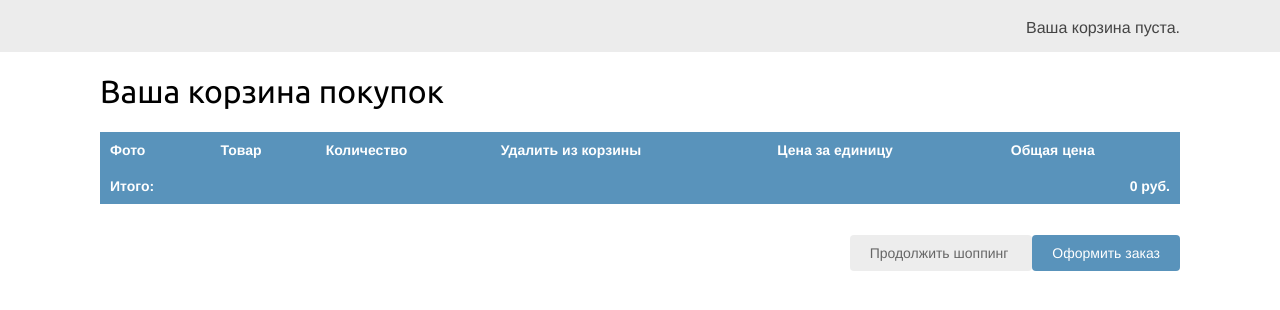
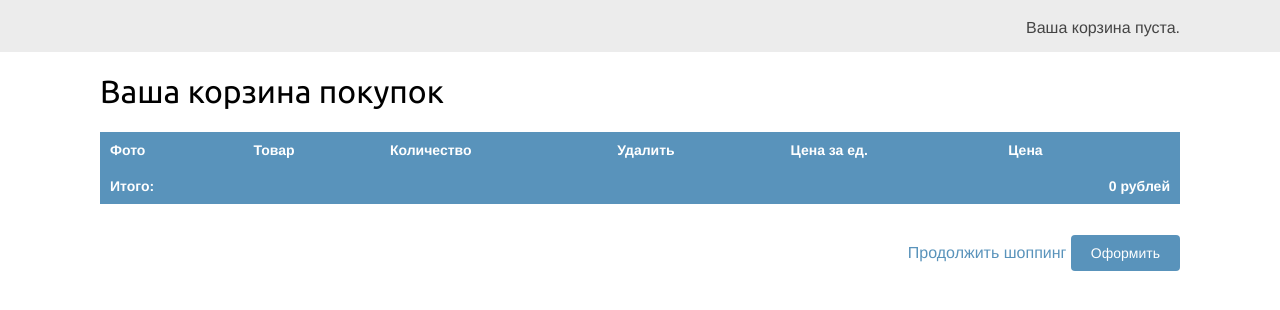
Before and after one commit to Zgruk/VolzikShop, a Django app: page /cart/ in a window 1280 px wide. Shown: the part 46-356 px from the top of the page. Run offline with Django 4.2, Linux system fonts and the light colour scheme.

Commit message:
redid the cart. now it works

```diff
--- a/VolzikShop/settings.py
+++ b/VolzikShop/settings.py
@@ -22,8 +22,8 @@ ALLOWED_HOSTS = []
 INSTALLED_APPS = [
     'django.contrib.admin',
     'django.contrib.auth',
+    'django.contrib.sessions',
     'django.contrib.contenttypes',
-    'django.contrib.sessions',
     'django.contrib.messages',
     'django.contrib.staticfiles',
     #locale
--- a/cart/cart.py
+++ b/cart/cart.py
@@ -1,9 +1,10 @@
 from decimal import Decimal
+from django.conf import settings
 from shop.models import Product
-from django.conf import settings
 
 
 class Cart(object):
+
     def __init__(self, request):
         """
         Initialize the cart
@@ -14,8 +15,8 @@ class Cart(object):
         # values is also dictionary, this dictionary
         # contains key-value pair of price and quantity
         cart = self.session.get(settings.CART_SESSION_ID)
-        # save an empty cart in the session
         if not cart:
+            # save an empty cart in the session
             cart = self.session[settings.CART_SESSION_ID] = {}
         self.cart = cart
 
@@ -31,14 +32,15 @@ class Cart(object):
             self.cart[product_id]['quantity'] = quantity
         else:
             self.cart[product_id]['quantity'] += quantity
+        self.save()
 
     def save(self):
-        # mark the session as "modified" to make sure it gets saved
+        # mart the session as "modified" to make sure it gets saved
         self.session.modified = True
 
     def remove(self, product):
         """
-        Remove a product from the cart.
+        Remove a product from the cart
         """
         product_id = str(product.id)
         if product_id in self.cart:
@@ -48,29 +50,29 @@ class Cart(object):
     def __iter__(self):
         """
         Iterate over the items in the cart and get
-        the products from the database.
-        """
+        the products from the database"""
         product_ids = self.cart.keys()
-        #get the product objects and add them to the cart
+        # get the product omjects and add them to the cart
         products = Product.objects.filter(id__in=product_ids)
 
         cart = self.cart.copy()
         for product in products:
             cart[str(product.id)]['product'] = product
+            # add product instance to cart.copy
 
         for item in cart.values():
             item['price'] = Decimal(item['price'])
-            item['total_price'] = item['price']*item['quantity']
+            item['total_price'] = item['price'] * item['quantity']
             yield item
 
     def __len__(self):
         """
-        Count all items in the cart.
+        Count all items in the cart
         """
         return sum(item['quantity'] for item in self.cart.values())
 
     def get_total_price(self):
-        return sum(Decimal(item['quantity']) * item['price'] for item in self.cart.values())
+        return sum(Decimal(item['price']) * item['quantity'] for item in self.cart.values())
 
     def clear(self):
         # remove cart from session
--- a/cart/forms.py
+++ b/cart/forms.py
@@ -5,9 +5,8 @@ PRODUCT_QUANTITY_CHOICES = [(i, str(i)) for i in range(1, 6)]
 
 class CartAddProductForm(forms.Form):
     quantity = forms.TypedChoiceField(
-                    choices=PRODUCT_QUANTITY_CHOICES,
-                    coerce=int,
-                    label='количество')
+                            choices=PRODUCT_QUANTITY_CHOICES,
+                            coerce=int)
     override = forms.BooleanField(required=False,
                                   initial=False,
                                   widget=forms.HiddenInput)
--- a/cart/templates/cart/detail.html
+++ b/cart/templates/cart/detail.html
@@ -2,7 +2,7 @@
 {% load static %}
 
 {% block title %}
- Ваша корзина покупок
+Ваша корзина покупок
 {% endblock %}
 
 {% block content %}
@@ -13,9 +13,9 @@
                 <th>Фото</th>
                 <th>Товар</th>
                 <th>Количество</th>
-                <th>Удалить из корзины</th>
-                <th>Цена за единицу</th>
-                <th>Общая цена</th>
+                <th>Удалить</th>
+                <th>Цена за ед.</th>
+                <th>Цена</th>
             </tr>
         </thead>
         <tbody>
@@ -23,34 +23,40 @@
             {% with product=item.product %}
             <tr>
                 <td>
-                    <a href="{{ product.get_absolute_url }}">
+                <a href="{{ product.get_absolute_url }}">
                     <img src="{% if product.image1 %}{{ product.image1.url}}{% else %}{% static 'img/no_image.png' %}{% endif %}">
-                    </a>
+                </a>
                 </td>
                 <td>{{ product.name }}</td>
-                <td>{{ item.quantity }}</td>
+                <td>
+                    <form action="{% url 'cart:cart_add' product.id %}" method="post">
+                        {{ item.update_quantity_form.quantity }}
+                        {{ item.update_quantity_form.override }}
+                        <input type="submit" value="Изменить">
+                        {% csrf_token %}
+                    </form>
+                </td>
                 <td>
                     <form action="{% url 'cart:cart_remove' product.id %}" method="post">
                         <input type="submit" value="Удалить">
                         {% csrf_token %}
                     </form>
                 </td>
-                <td class="num">{{ item.price }} руб.</td>
-                <td class="num">{{ item.total_price }} руб.</td>
+                <td class="num">{{ item.price }} рублей</td>
+                <td class="num">{{ item.total_price }} рублей</td>
             </tr>
             {% endwith %}
             {% endfor %}
+
             <tr class="total">
-            <td>Итого:</td>
-            <td colspan="4"></td>
-            <td class="num">{{ cart.get_total_price }} руб.</td>
+                <td>Итого:</td>
+                <td colspan="4"></td>
+                <td class="num">{{ cart.get_total_price }} рублей</td>
             </tr>
         </tbody>
     </table>
     <p class="text-right">
-        <a href="{% url 'shop:product_list' %}" class="button light">
-            Продолжить шоппинг
-        </a>
-    <a href="#" class="button">Оформить заказ</a>
+        <a href="{% url 'shop:product_list' %}" class="buttonlight">Продолжить шоппинг</a>
+        <a href="#" class="button">Оформить</a>
     </p>
 {% endblock %}
--- a/cart/views.py
+++ b/cart/views.py
@@ -1,7 +1,10 @@
+from django.shortcuts import render
+
+# Create your views here.
 from django.shortcuts import render, redirect, get_object_or_404
 from django.views.decorators.http import require_POST
+from shop.models import Product
 from .cart import Cart
-from shop.models import Product
 from .forms import CartAddProductForm
 
 
@@ -26,4 +29,8 @@ def cart_remove(request, product_id):
 
 def cart_detail(request):
     cart = Cart(request)
+    for item in cart:
+        item['update_quantity_form'] = CartAddProductForm(initial={
+            'quantity': item['quantity'],
+            'override': True})
     return render(request, 'cart/detail.html', {'cart': cart})
--- a/shop/views.py
+++ b/shop/views.py
@@ -16,8 +16,7 @@ def product_list(request, category_slug=None):
                    'products': products})
 
 def product_detail(request, id, slug):
-    product = get_object_or_404(Product, id=id,slug=slug,
-                                available=True)
+    product = get_object_or_404(Product, id=id,slug=slug)
     cart_product_form = CartAddProductForm()
     return render(request,'shop/product/detail.html',
                   {'product': product,
```
